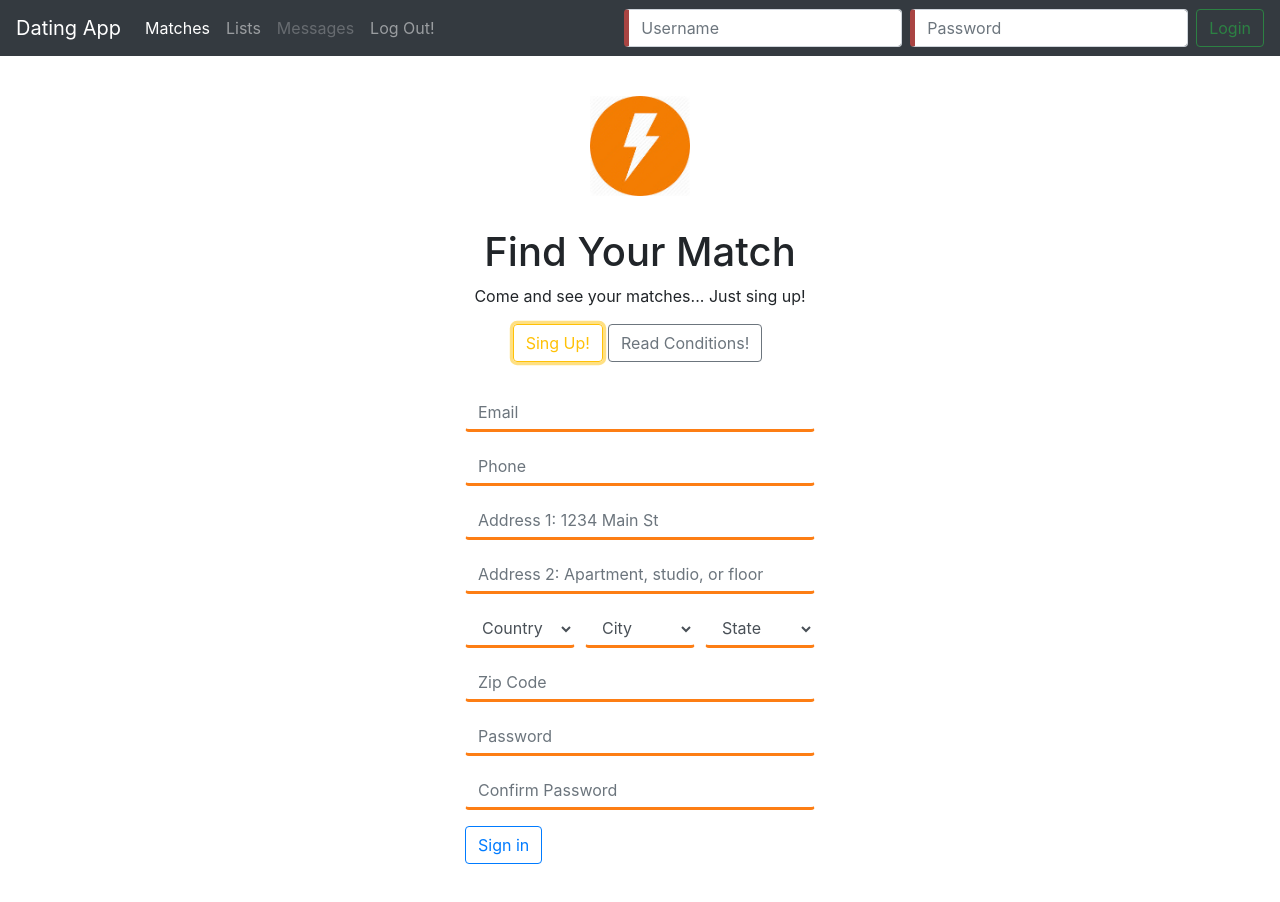
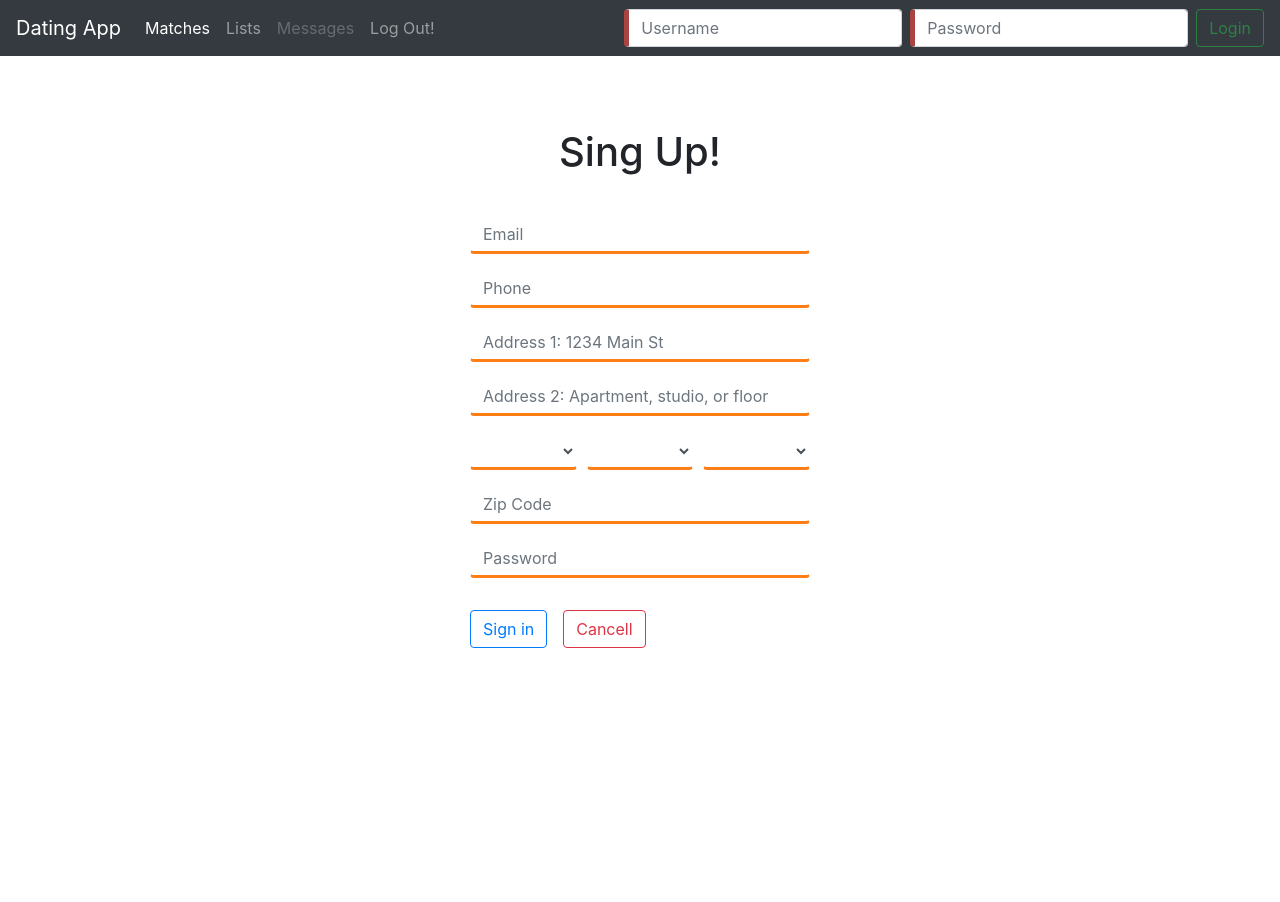
Before and after one commit to ortizjup/demo-login-web-app, an Angular app: page / in a window 1280 px wide. Both pictures are taken after a click on the button "Sing Up!". Shown: the top 902 px of the page. After the commit the page ends 800 px from the top, so only its background shows below. Built offline with nearby package versions, Linux system fonts and the light colour scheme.

Commit message:
register form work, incremental changes will might come

```diff
--- a/src/app/app.component.html
+++ b/src/app/app.component.html
@@ -1,3 +1,3 @@
 <app-nav></app-nav>
- <app-register></app-register>
+ <app-home></app-home>
 <router-outlet></router-outlet>
--- a/src/app/home/home.component.html
+++ b/src/app/home/home.component.html
@@ -1,3 +1,17 @@
-<p>
-  home works!
-</p>
+<div class="container" id="title">
+  <div *ngIf="!registerMode" style="text-align: center">
+    <img style="margin-top: 1rem;" src="../../assets/logos/thunder2.jpg" height="100px" width="100px">
+    <h1 style="margin-top: 2rem;">Find Your Match</h1>
+      <p class="text-center">Come and see your matches... Just sing up!</p>
+        <div class="text-center">
+            <button class="btn btn-outline-warning btn-md add-margin-right" (click)="showRegisterForm()" >Sing Up!</button>
+            <button class="btn btn-outline-secondary btn-md"> Read Conditions!</button>
+        </div>
+  </div>
+
+
+  <div *ngIf="registerMode" class="container" id="registerContainer">
+    <app-register></app-register>
+  </div>
+
+</div>
--- a/src/app/home/home.component.scss
+++ b/src/app/home/home.component.scss
@@ -0,0 +1,35 @@
+div[id$="registerContainer"]{
+    margin-top: 2rem;
+    margin-bottom: 3.5rem;
+}
+
+.btn-md{
+    margin-right: 5px;
+}
+
+div[id$="title"]{
+    margin-top: 5rem;
+}
+
+.form-group input{
+   border-left-color: transparent !important;
+   border-right-color: transparent !important;
+   border-top-color: transparent !important;
+   border-bottom-color: #fd7e14 !important;
+   border-bottom-width: 3px;
+   & input:hover{
+       color: transparent;
+   }
+}
+
+
+.form-group select{
+    border-left-color: transparent !important;
+    border-right-color: transparent !important;
+    border-top-color: transparent !important;
+    border-bottom-color: #fd7e14 !important;
+    border-bottom-width: 3px;
+    & input:hover{
+        color: transparent;
+    }
+ }
--- a/src/app/home/home.component.ts
+++ b/src/app/home/home.component.ts
@@ -7,9 +7,15 @@ import { Component, OnInit } from '@angular/core';
 })
 export class HomeComponent implements OnInit {
 
+  registerMode: Boolean = false;
+
   constructor() { }
 
   ngOnInit() {
   }
 
+  showRegisterForm(){
+    this.registerMode = !this.registerMode;
+  }
+
 }
--- /dev/null
+++ b/src/app/models/IBaseEntity.ts
@@ -0,0 +1,3 @@
+export interface IBaseEntity {
+    id: number;
+}
--- /dev/null
+++ b/src/app/models/IUser.ts
@@ -0,0 +1,14 @@
+import { IBaseEntity } from './IBaseEntity';
+
+export interface IUser extends IBaseEntity {
+    userName: string;
+    password: string;
+    email: string;
+    phone: string;
+    adress: string;
+    adress2: string;
+    zip: string;
+    city: number;
+    state: number;
+    country: number;
+}
--- a/src/app/register/register.component.html
+++ b/src/app/register/register.component.html
@@ -1,62 +1,60 @@
-<div class="container" id="title">
-  <div style="text-align: center">
-    <img style="margin-top: 1rem;" src="../../assets/logos/thunder2.jpg" height="100px" width="100px">
-    <h1 style="margin-top: 2rem;">Find Your Match</h1>
-      <p class="text-center">Come and see your matches... Just sing up!</p>
-        <div class="text-center">
-            <button class="btn btn-outline-warning btn-md add-margin-right" (click)="ngOnSingUpClick(true)" >Sing Up!</button>
-            <button class="btn btn-outline-secondary btn-md"> Read Conditions!</button>
-        </div>
-  </div>
-</div>
-
-<div *ngIf="this.isVisible" class="container" id="registerContainer">
-  <div class="row justify-content-center">
+<div class="row justify-content-center">
     <div class="col-md-4">
-        <form>
+      <div style="margin-top: 3rem; margin-bottom: 2rem; display: flex; justify-content: center">
+          <h1>Sing Up!</h1>
+      </div>
+        <form #registerForm="ngForm" (ngSubmit)="register()">
               <div class="form-group">
-                <input type="email" class="form-control" id="inputEmail4" placeholder="Email">
+                <input type="email" class="form-control"
+                       id="inputEmail4" placeholder="Email"
+                       required [(ngModel)]="userModel.email"
+                       name="email">
               </div>
               <div class="form-group">
-                  <input type="number" class="form-control" id="inputPhone4" placeholder="Phone">
+                  <input type="number" class="form-control"
+                         id="inputPhone4" placeholder="Phone"
+                         required [(ngModel)]="userModel.phone"
+                         name="phone">
               </div>
             <div class="form-group">
-              <input type="text" class="form-control" id="inputAddress" placeholder="Address 1: 1234 Main St">
+              <input type="text" class="form-control"
+                     id="inputAddress" placeholder="Address 1: 1234 Main St"
+                     required [(ngModel)]="userModel.adress"
+                     name="adress">
             </div>
             <div class="form-group">
-              <input type="text" class="form-control" id="inputAddress2" placeholder="Address 2: Apartment, studio, or floor">
+              <input type="text" class="form-control"
+                     id="inputAddress2" placeholder="Address 2: Apartment, studio, or floor"
+                     required [(ngModel)]="userModel.adress2"
+                     name="adress2">
             </div>
             <div class="form-row">
               <div class="form-group col-md-4">
-                  <select id="inputCountry" class="form-control">
-                  <option selected>Country</option>
-                  <option>...</option>
+                  <select id="inputCountry" class="form-control" required [(ngModel)]="userModel.country" name="county">
+                  <option>1</option>
                   </select>
               </div>
               <div class="form-group col-md-4">
-                  <select id="inputCity" class="form-control">
-                  <option selected>City</option>
-                  <option>...</option>
+                  <select id="inputCity" class="form-control" required [(ngModel)]="userModel.city" name="city">
+                  <option>2</option>
                   </select>
               </div>
               <div class="form-group col-md-4">
-                <select id="inputState" class="form-control">
-                  <option selected>State</option>
-                  <option>...</option>
+                <select id="inputState" class="form-control" required [(ngModel)]="userModel.state" name="state">
+                  <option>3</option>
                 </select>
               </div>
             </div>
             <div class="form-group">
-                <input type="text" class="form-control" id="inputZip" placeholder="Zip Code">
+                <input type="text" class="form-control" id="inputZip" placeholder="Zip Code"
+                       required [(ngModel)]="userModel.zip" name="zipcode">
             </div>
             <div class="form-group">
-                <input type="password" class="form-control" id="inputPassword4" placeholder="Password">
+                <input type="password" class="form-control" id="inputPassword4" placeholder="Password"
+                       required [(ngModel)]="userModel.password" name="password">
             </div>
-            <div class="form-group">
-                  <input type="password" class="form-control" id="inputConfirmPassword4" placeholder="Confirm Password">
-            </div>
-            <button type="submit" class="btn btn-outline-primary">Sign in</button>
+            <button type="submit" class="btn btn-outline-primary mt-3 mr-3">Sign in</button>
+            <button type="button" class="btn btn-outline-danger mt-3" (click)="cancell()">Cancell</button>
           </form>
     </div>
   </div>
-</div>
--- a/src/app/register/register.component.ts
+++ b/src/app/register/register.component.ts
@@ -1,4 +1,6 @@
 import { Component, OnInit } from '@angular/core';
+import { IUser } from '../models/IUser';
+import { isBuffer } from 'util';
 
 @Component({
   selector: 'app-register',
@@ -7,19 +9,20 @@ import { Component, OnInit } from '@angular/core';
 })
 export class RegisterComponent implements OnInit {
 
-  isVisible: Boolean = false;
+  userModel: IUser = <IUser>{};
 
   constructor() { }
 
   ngOnInit() {
   }
 
-  ngOnSingUpClick(show: Boolean){
-    if(this.isVisible !== show){
-      this.isVisible = true;
-    }else{
-      this.isVisible = false;
-    }
+  register(){
+    console.log("Method Hitted");
+    console.log(this.userModel);
+  }
+
+  cancell(){
+
   }
 
 }
```
